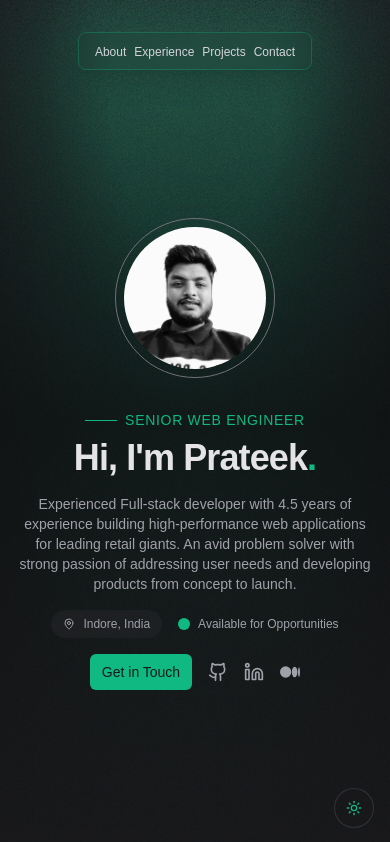
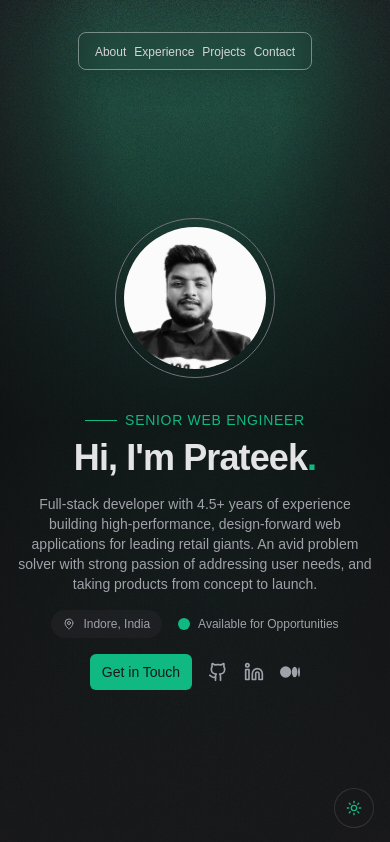
Before and after one commit to Prateek32177/portfolio, a Next.js app: page / in a window 390 px wide. Shown: the top 842 px of the page. Built offline with nearby package versions, Linux system fonts and the light colour scheme.

Commit message:
portfolio updated

```diff
--- a/src/components/home/Home.tsx
+++ b/src/components/home/Home.tsx
@@ -5,7 +5,7 @@ import {
   Github,
   Globe,
   MapPin,
-  Terminal,
+  AppWindow,
   Twitter,
   ExternalLink,
   Linkedin,
@@ -138,7 +138,7 @@ export function HomeComponent({
       {/* Navbar */}
       <div className="relative w-full">
         <motion.nav
-          className={`border-[0.5px] border-${themes[theme].primary}-500/30 flex max-w-fit top-8 md:top-10 inset-x-0 mx-auto backdrop-blur-sm shadow-xl text-zinc-200 z-[5000] py-2 md:py-4 px-4 md:px-10 gap-2 md:gap-4 items-center justify-center rounded-lg fixed`}
+          className={`border-[0.5px] border-white/40 flex max-w-fit top-8 md:top-10 inset-x-0 mx-auto backdrop-blur-sm shadow-xl text-zinc-200 z-[5000] py-2 md:py-4 px-4 md:px-10 gap-2 md:gap-4 items-center justify-center rounded-lg fixed`}
           initial={{ y: -100 }}
           animate={{ y: 0 }}
           transition={{ type: "spring", stiffness: 100 }}
@@ -493,7 +493,7 @@ export function HomeComponent({
                   className={`text-lg md:text-xl font-semibold flex items-center gap-2  text-${themes[theme].primary}-500`}
                 >
                   <div className="p-2  rounded-lg backdrop-brightness-50">
-                    <Terminal
+                    <AppWindow
                       className={`w-4 h-4 text-${themes[theme].primary}-500`}
                       aria-hidden="true"
                     />
@@ -643,7 +643,7 @@ export function HomeComponent({
                         <div className="space-y-3">
                           <div className="flex justify-between items-start">
                             <div className="p-2 backdrop-brightness-50 rounded-lg">
-                              <Terminal
+                              <AppWindow
                                 className={`w-4 h-4 text-${themes[theme].primary}-500`}
                                 aria-hidden="true"
                               />
--- a/src/config.ts
+++ b/src/config.ts
@@ -4,8 +4,8 @@ export const portfolioData: PortfolioConfig = {
   personalInfo: {
     name: "Prateek",
     title: "SENIOR WEB ENGINEER",
-    tagline: "Building the future, one commit at a time",
-    bio: "Experienced Full-stack developer with 4.5 years of experience building high-performance web applications for leading retail giants. An avid problem solver with strong passion of addressing user needs and developing products from concept to launch.",
+    tagline: "Building the future, one commit at a time.",
+    bio: "Full-stack developer with 4.5+ years of experience building high-performance, design-forward web applications for leading retail giants. An avid problem solver with strong passion of addressing user needs, and taking products from concept to launch.",
     location: "Indore, India",
     email: "prateek32177@gmail.com",
     availability: true,
@@ -19,6 +19,34 @@ export const portfolioData: PortfolioConfig = {
   },
   experience: [
     {
+      role: "Senior Frontend Engineer",
+      company: "Accenture",
+      location: "Indore, India",
+      period: "Dec 2024 – Present",
+      projects: [
+        {
+          title: "Process Visualization Tool",
+          role: "Lead Frontend Engineer",
+          description: [
+            "Contributing in library of reusable, visually rich UI components for high-impact organizational process visualization Platform",
+            "Implemented UI performance techniques to consistently achieve First Contentful Paint (FCP) under 2.5s and Largest Contentful Paint (LCP) under 3s on production-scale data.",
+
+            "Notable contribution in implementing priority loading strategies for LCP elements, resulting in a 28% improvement in Lighthouse performance scores.",
+            "Cross-team Collaboration with CMS, backend and design teams to align on business logic, API requirements, and UI/UX consistency, ensuring smooth cross-team delivery.",
+          ],
+          technologies: [
+            "React.js",
+            "TypeScript",
+            "React Flow",
+            "Framer Motion",
+            "Tailwind CSS",
+            "Figma",
+            "Lighthouse",
+          ],
+        },
+      ],
+    },
+    {
       role: "Software Engineer",
       company: "Tata Consultancy Services",
       location: "Indore, India",
@@ -28,9 +56,9 @@ export const portfolioData: PortfolioConfig = {
           title: "BestBuy",
           role: "Web & Performance Engineer",
           description: [
-            "Spearheaded UI performance optimization initiatives that enhanced Core Web Vitals, achieving 30% improvement in Cumulative Layout Shift (CLS), 20% enhancement in Largest Contentful Paint (LCP), and 15% reduction in Total Blocking Time (TBT).",
+            "Drove UI performance optimization initiatives that enhanced Core Web Vitals, achieving 30% improvement in Cumulative Layout Shift (CLS), 20% enhancement in Largest Contentful Paint (LCP), and 15% reduction in Total Blocking Time (TBT).",
             "Contributed to the development of a secure role-based access authentication application using Node.js and Passport.",
-            "Developed and transitioned reusable components for the Global home page, enabling seamless integration across the global view platform and boosting user engagement by 25%.",
+            "Transitioned reusable components for the Global home page, enabling seamless integration across the global view platform and boosting user engagement by 25%.",
             "Engineered a flexible A/B/n testing framework that accommodates product variations without recurring code changes.",
             "Reduced manual efforts by 80% by automating performance metrics aggregation from SpeedCurve.",
           ],
@@ -48,8 +76,8 @@ export const portfolioData: PortfolioConfig = {
           title: "Fortune 5 Consumer Retail Enterprise",
           role: "Frontend Engineer",
           description: [
-            "Developed the UI for Work Allocation and Transition (WAT) system, transforming the markup/markdown module into a next-gen interface featuring real-time charts leveraging Chart.js..",
-            "Implemented optimization techniques like debouncing and throttling to efficiently retrieve user roles from a dataset with hundred thousand users, significantly enhancing response time and overall application performance.",
+            "Developed UI for Work Allocation and Transition (WAT) system, including real-time charts with Chart.js.",
+            "Optimized user role retrieval with debouncing/throttling, improving performance for large datasets.",
           ],
           technologies: [
             "React.js",
@@ -62,14 +90,13 @@ export const portfolioData: PortfolioConfig = {
       ],
     },
   ],
-
   projects: [
     {
       title: "DeazyQR",
       description:
-        "Dynamic QR Management Saas Web App, having one of a kind Time expiring dynamic QR.",
+        "Dynamic QR management SaaS web app with time-expiring dynamic QR codes.",
       longDescription:
-        "A comprehensive QR management solution with time-based expiration features.",
+        "Comprehensive QR management solution featuring time-based expiration.",
       tech: ["Next.js", "ShadcnUI", "Supabase Auth", "Supabase Postgres DB"],
       link: "https://deazyqr.vercel.app/",
       github: "https://github.com/Prateek32177/deazyqr/tree/test-env",
@@ -77,10 +104,9 @@ export const portfolioData: PortfolioConfig = {
     },
     {
       title: "TextlyAI",
-      description:
-        "AI-Based Text Classification and Categorization Utility App",
+      description: "AI-based text classification and categorization utility.",
       longDescription:
-        "App that employs OpenAI Api to classify and structure disorganized text, outputting organized data in JSON, tabular, or plain text format.",
+        "Uses OpenAI API to classify and structure disorganized text, outputting organized data in JSON, table, or plain text.",
       tech: ["React.js", "OpenAI API", "Firebase", "Material UI"],
       link: "https://flowaii.web.app/",
       github: "https://github.com/Prateek32177/TextlyAI",
@@ -88,10 +114,10 @@ export const portfolioData: PortfolioConfig = {
     },
     {
       title: "DineEazy",
-      description: "In-Restaurant food ordering app",
+      description: "In-restaurant food ordering app.",
       longDescription:
-        "An innovative in-restaurant food ordering app that transforms dining by offering a pay once, reorder multiple times feature. Customers can easily track their food’s progress in real time and make convenienttable-side payments using QR codes, enhancing their overall dinning experience.",
-      tech: ["React.js", "Redux", "Firebase", "Material UI", "Custom Css"],
+        "Transforms dining with pay-once, reorder-multiple-times feature, real-time order tracking, and QR-based table payments.",
+      tech: ["React.js", "Redux", "Firebase", "Material UI", "Custom CSS"],
       link: "https://deazy-52098.web.app/",
       github:
         "https://github.com/Prateek32177/DineEazy/tree/master/dinningsolution",
@@ -99,16 +125,16 @@ export const portfolioData: PortfolioConfig = {
     },
     {
       title: "CheckTrack",
-      description: "One Stop Solution for Interview Tracking",
+      description: "Interview tracking PWA.",
       longDescription:
-        "Progressive Web App for managing and tracking interview processes.",
+        "Progressive web app for managing and tracking interview processes.",
       tech: [
         "React.js",
         "Redux",
-        "Firebase Hoisting & DB",
+        "Firebase Hosting & DB",
         "Chart.js",
         "Material UI",
-        "OAuth [Google Provider]",
+        "OAuth (Google)",
         "Service Workers",
       ],
       link: "https://authapp-f5a50.web.app/dashboard",
@@ -116,13 +142,11 @@ export const portfolioData: PortfolioConfig = {
       period: "Mar 2021",
     },
   ],
-
   technicalExpertise: {
     shortDescription:
-      "My core expertise lies in modern web development, with a focus on building scalable applications using:",
+      "Core expertise in modern web development, building scalable applications using:",
     longDescription:
-      " I specialize in building performant web applications from zero to launch, developing responsive PWAs, implementing microfrontend architectures, and optimizing application performance.",
-
+      "Specialized in performant web apps, responsive PWAs, microfrontend architectures, and performance optimization.",
     skills: [
       {
         category: "Frontend",
@@ -133,6 +157,7 @@ export const portfolioData: PortfolioConfig = {
           "Redux",
           "Material UI",
           "Tailwind CSS",
+          "ShadcnUI",
         ],
       },
       {
@@ -141,11 +166,33 @@ export const portfolioData: PortfolioConfig = {
       },
       {
         category: "Tools & Testing",
-        items: ["Git", "GitHub Actions", "Jest", "RTL", "Lighthouse"],
+        items: [
+          "Git",
+          "GitHub Actions",
+          "Jest",
+          "RTL",
+          "Lighthouse",
+          "Framer Motion",
+        ],
       },
       {
         category: "Database & Cloud",
         items: ["PostgreSQL", "Firebase", "Supabase"],
+      },
+      {
+        category: "AI & Context Enginnering",
+        items: [
+          "Beginner with building RAG models",
+          "Pinecone/pgvector",
+          "Semantic search",
+        ],
+      },
+      {
+        category: "Cross-team Collaboration",
+        items: [
+          "Working with CMS backend teams for business logic and API requirements",
+          "Collaborating with design teams for UI/UX and Figma handoff",
+        ],
       },
     ],
   },
@@ -212,8 +259,8 @@ export const gradientClasses: GradientClasses = {
     strong: "from-yellow-300/20 via-yellow-500/15",
   },
   pink: {
-    light: "from-pink-500/10 via-pink-500/5",
-    medium: "from-pink-400/15 via-pink-500/10",
-    strong: "from-pink-300/20 via-pink-500/15",
+    light: "from-gray-500/10 via-gray-500/5",
+    medium: "from-gray-400/15 via-gray-500/10",
+    strong: "from-gray-300/20 via-gray-500/15",
   },
 };
--- a/src/lib/utils.ts
+++ b/src/lib/utils.ts
@@ -13,7 +13,7 @@ export const getButtonClasses = (theme: keyof typeof themes) => {
   const themeClasses = {
     emerald: "bg-emerald-500 hover:bg-emerald-600",
     yellow: "bg-yellow-500 hover:bg-yellow-600",
-    pink: "bg-pink-500 hover:bg-pink-600",
+    pink: "bg-rose-500 hover:bg-rose-600",
   }[theme];
 
   return `${baseClasses} ${themeClasses}`;
```
Also changed, not shown: src/app/layout.tsx (+8 -1 lines).
